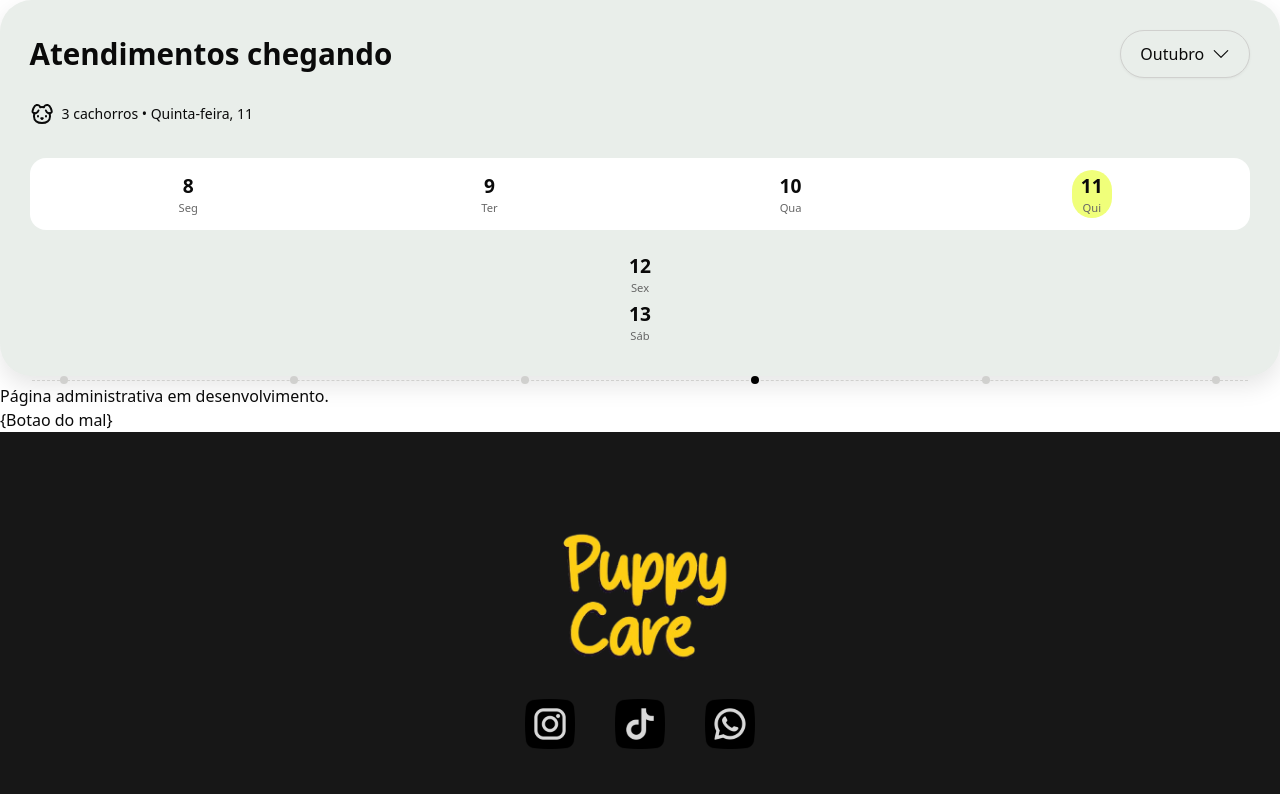
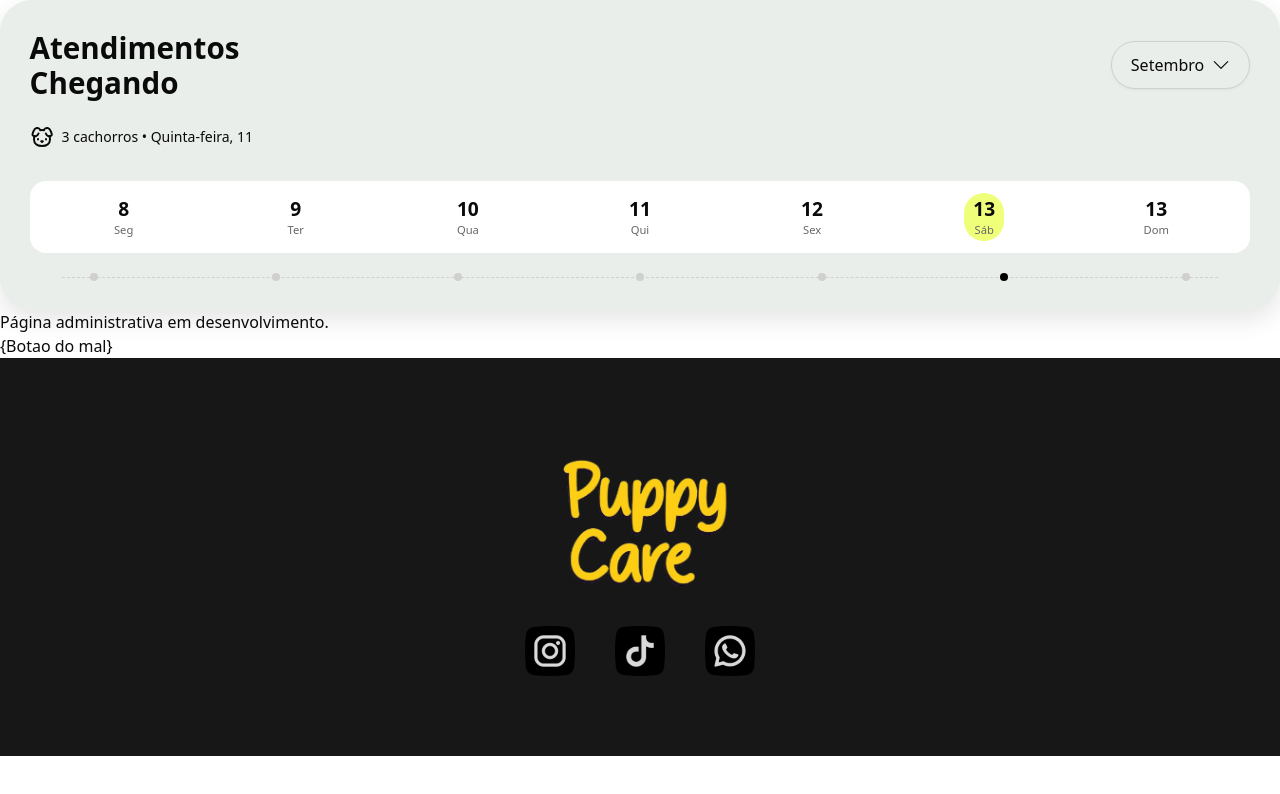
Before and after one commit to isaacmachado-dev/puppycarepet.com.br, a Next.js app in the folder front-end/: page /admin/agendamento in a window 1280 px wide. Shown: the top 794 px of the page. Built offline with nearby package versions, Linux system fonts and the light colour scheme.

Commit message:
feat: agendament page

```diff
--- a/front-end/src/app/admin/analise/page.tsx
+++ b/front-end/src/app/admin/analise/page.tsx
@@ -7,15 +7,15 @@ export default function AnalisePage() {
         <AdminBlockTitle>Análise Estatística</AdminBlockTitle>
 
         <div className="flex flex-row">
-          <div className="ml-10 bg-[#D9D9D9] p-5 rounded-md">
+          <div className="ml-10 bg-[#E0E3E2] p-5 rounded-md">
             <h3>87 Clientes</h3>
           </div>
 
-          <div className="ml-10 bg-[#D9D9D9] p-5 rounded-md">
+          <div className="ml-10 bg-[#E0E3E2] p-5 rounded-md">
             <h3>87 Pets</h3>
           </div>
 
-          <div className="ml-10 bg-[#D9D9D9] p-5 rounded-md">
+          <div className="ml-10 bg-[#E0E3E2] p-5 rounded-md">
             <h3>20 Assinaturas</h3>
           </div>
         </div>
@@ -25,17 +25,17 @@ export default function AnalisePage() {
         <AdminBlockTitle>Petshop</AdminBlockTitle>
 
         <div className="flex flex-row">
-          <div className="ml-10 bg-[#D9D9D9] p-5 rounded-md">
+          <div className="ml-10 bg-[#E0E3E2] p-5 rounded-md">
             <h3>Total de Visitantes:</h3>
             <p>3,542</p>
           </div>
 
-          <div className="ml-10 bg-[#D9D9D9] p-5 rounded-md">
+          <div className="ml-10 bg-[#E0E3E2] p-5 rounded-md">
             <h3>Clientes Novos:</h3>
             <p>852</p>
           </div>
 
-          <div className="ml-10 bg-[#D9D9D9] p-5 rounded-md">
+          <div className="ml-10 bg-[#E0E3E2] p-5 rounded-md">
             <h3>Vendas:</h3>
             <p>R$ 20,000</p>
           </div>
@@ -47,17 +47,17 @@ export default function AnalisePage() {
           <AdminBlockTitle>Resultados</AdminBlockTitle>
 
           <div className="flex flex-row">
-            <div className="ml-10 bg-[#D9D9D9] p-5 rounded-md">
+            <div className="ml-10 bg-[#E0E3E2] p-5 rounded-md">
               <h3>Visualizações de página:</h3>
               <p>5,248</p>
             </div>
 
-            <div className="ml-10 bg-[#D9D9D9] p-5 rounded-md">
+            <div className="ml-10 bg-[#E0E3E2] p-5 rounded-md">
               <h3>Taxa de rejeição:</h3>
               <p>36%</p>
             </div>
 
-            <div className="ml-10 bg-[#D9D9D9] p-5 rounded-md">
+            <div className="ml-10 bg-[#E0E3E2] p-5 rounded-md">
               <h3>Duração média da sessão:</h3>
               <p>36%</p>
             </div>
--- a/front-end/src/components/ui/custom/UpcomingSchedule.tsx
+++ b/front-end/src/components/ui/custom/UpcomingSchedule.tsx
@@ -3,13 +3,12 @@ import "../upcoming-schedule.css";
 
 export default function UpcomingSchedule() {
     return (
-        <div>
-            {/* <!-- From Uiverse.io by juyi_2230 --> */}
+        // < !--From Uiverse.io by juyi_2230-- >
         <div className="meeting-card">
             <div className="header">
-                    <div className="title">Atendimentos chegando</div>
+                <div className="title">Atendimentos<br />Chegando</div>
                 <div className="date-selector" id="month-selector">
-                        <span>Outubro</span>
+                    <span>Setembro</span>
                     <svg
                         xmlns="http://www.w3.org/2000/svg"
                         width="18"
@@ -44,35 +43,41 @@ export default function UpcomingSchedule() {
                         <div className="day-number">10</div>
                         <div className="day-name">Qua</div>
                     </div>
-                        <div className="day-item day-active">
+                    <div className="day-item">
                         <div className="day-number">11</div>
                         <div className="day-name">Qui</div>
 
                     </div >
-
-                    </div>
-
-                </div>
-
                     <div className="day-item">
                         <div className="day-number">12</div>
                         <div className="day-name">Sex</div>
-                </div>
+
+                    </div >
+                    <div className="day-item day-active">
+                        <div className="day-number">13</div>
+                        <div className="day-name">Sáb</div>
+
+                    </div >
                     <div className="day-item">
                         <div className="day-number">13</div>
-                    <div className="day-name">Sáb</div>
+                        <div className="day-name">Dom</div>
+
+                    </div >
+
                 </div>
-            </div >
 
                 <div className="indicator-container">
                     <div className="indicator-line"></div>
                     <div className="indicator-dot"></div>
                     <div className="indicator-dot"></div>
                     <div className="indicator-dot"></div>
+                    <div className="indicator-dot"></div>
+                    <div className="indicator-dot"></div>
                     <div className="indicator-dot indicator-active"></div>
                     <div className="indicator-dot"></div>
-                <div className="indicator-dot"></div>
                 </div>
-        </div >
+            </div>
+        </div>
+
     );
 }
```
Also changed, not shown: 1 other file (tests, documents, lock files or other folders). Lines whose indentation alone changed are shown as unchanged.
